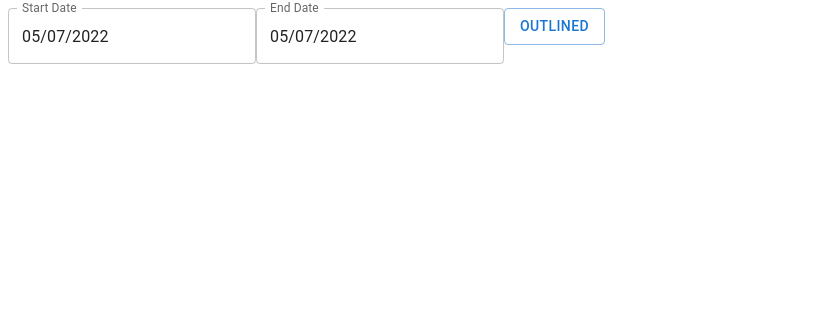
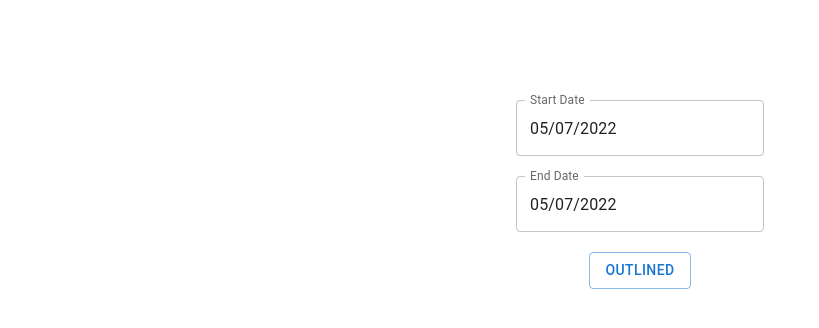
Before and after one commit to rikinhim2/fetch_database_front, a React (Create React App) app: page / in a window 1280 px wide. Shown: the top 328 px of the page, without its empty margins (0-819 px from the left). Built offline with nearby package versions, Linux system fonts and the light colour scheme.

Commit message:
add sass module support

```diff
--- a/package.json
+++ b/package.json
@@ -23,6 +23,7 @@
     "@types/react": "^18.0.6",
     "@types/react-dom": "^18.0.2",
     "date-fns": "^2.28.0",
+    "node-sass": "^7.0.1",
     "react": "^18.0.0",
     "react-dom": "^18.0.0",
     "react-is": "^18.0.0",
@@ -68,7 +69,7 @@
     "eslint-plugin-prettier": "^4.0.0",
     "eslint-plugin-react": "^7.29.4",
     "eslint-plugin-react-hooks": "^4.4.0",
-    "prettier": "^2.6.2",
-    "husky": "^7.0.0"
+    "husky": "^7.0.0",
+    "prettier": "^2.6.2"
   }
 }
--- /dev/null
+++ b/src/components/DateRangePicker/DateRangePicker.module.scss
@@ -0,0 +1,10 @@
+.pickerBox {
+  display: flex;
+  flex-direction: column;
+  align-items: center;
+  margin: 100px;
+}
+
+.hSpacer {
+  margin: 10px;
+}
--- a/src/components/DateRangePicker/DateRangePicker.tsx
+++ b/src/components/DateRangePicker/DateRangePicker.tsx
@@ -4,6 +4,8 @@ import { AdapterDateFns } from '@mui/x-date-pickers/AdapterDateFns';
 import { LocalizationProvider } from '@mui/x-date-pickers/LocalizationProvider';
 import { DatePicker } from '@mui/x-date-pickers/DatePicker';
 import Button from '@mui/material/Button';
+
+import styles from './DateRangePicker.module.scss';
 
 interface DateRangePickerProps {
   callbackHandler(
@@ -28,6 +30,7 @@ const DateRangePicker: React.FC<DateRangePickerProps> = ({
   };
 
   return (
+    <div className={styles.pickerBox}>
       <LocalizationProvider dateAdapter={AdapterDateFns}>
         <DatePicker
           label="Start Date"
@@ -37,6 +40,7 @@ const DateRangePicker: React.FC<DateRangePickerProps> = ({
           }}
           renderInput={(params) => <TextField {...params} />}
         />
+        <div className={styles.hSpacer} />
         <DatePicker
           label="End Date"
           value={valueTo}
@@ -45,6 +49,7 @@ const DateRangePicker: React.FC<DateRangePickerProps> = ({
           }}
           renderInput={(params) => <TextField {...params} />}
         />
+        <div className={styles.hSpacer} />
         <Button
           variant="outlined"
           onClick={() => {
@@ -54,6 +59,7 @@ const DateRangePicker: React.FC<DateRangePickerProps> = ({
           Outlined
         </Button>
       </LocalizationProvider>
+    </div>
   );
 };
 
--- /dev/null
+++ b/src/global.d.ts
@@ -0,0 +1,4 @@
+declare module '*.scss' {
+  const content: { [className: string]: string };
+  export = content;
+}
```
Also changed, not shown: 1 other file (tests, documents, lock files or other folders). Lines whose indentation alone changed are shown as unchanged.
